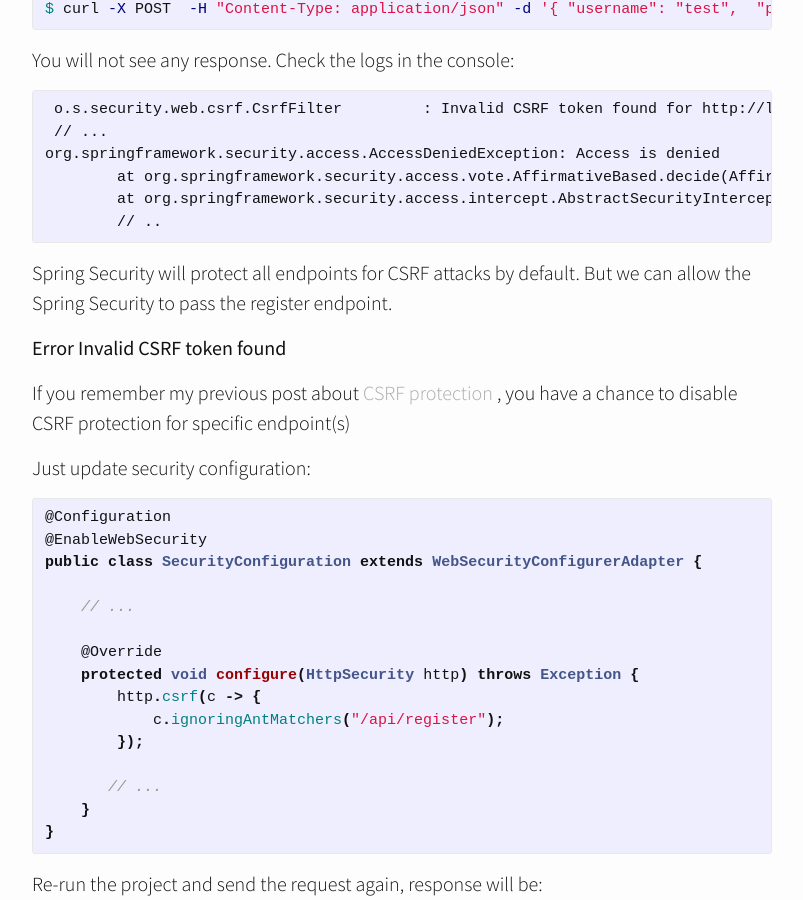
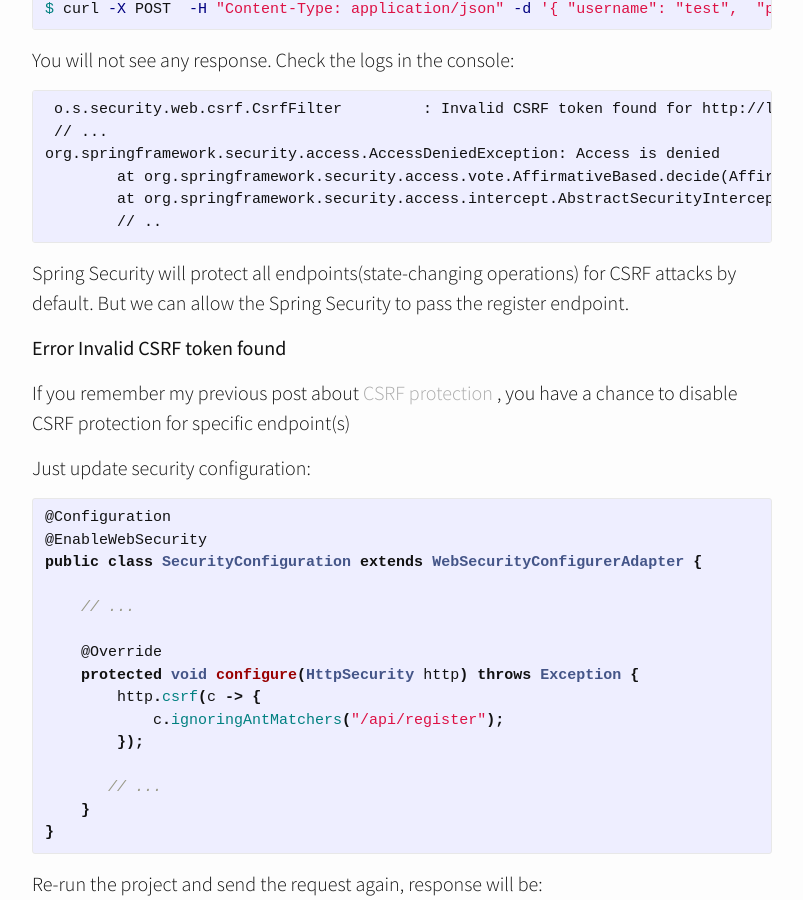
Before and after one commit to mehmetozanguven/mehmetozanguven.github.io, a Jekyll site: the page built from _posts/spring_framework/2021-07-12-spring-boot-jwt-setup-part-1.md, in a window 1280 px wide and 900 px high, scrolled down 10681 px. Shown: the whole window, without its empty margins (238-1041 px from the left). Built offline with Jekyll 4.4.1, drawn with Linux system fonts in a browser that asks for light colours; nearby versions of some CDN libraries.

Commit message:
Emphase state-changing operations for CSRF protection

````diff
--- a/_posts/spring_framework/2021-07-12-spring-boot-jwt-setup-part-1.md
+++ b/_posts/spring_framework/2021-07-12-spring-boot-jwt-setup-part-1.md
@@ -431,7 +431,7 @@ org.springframework.security.access.AccessDeniedException: Access is denied
 	// ..
 ```
 
-Spring Security will protect all endpoints for CSRF attacks by default. But we can allow the Spring Security to pass the register endpoint.
+Spring Security will protect all endpoints(state-changing operations) for CSRF attacks by default. But we can allow the Spring Security to pass the register endpoint.
 
 #### Error Invalid CSRF token found <a name="csrf_invalid_token"></a>
 
````
